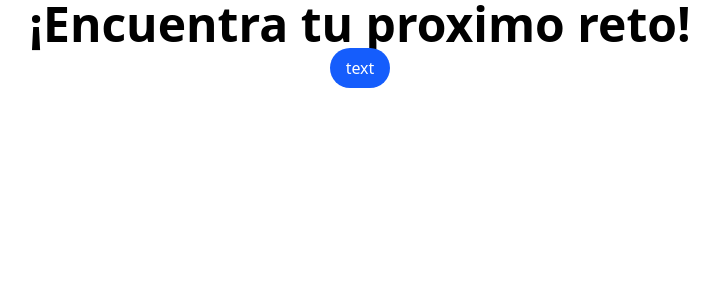
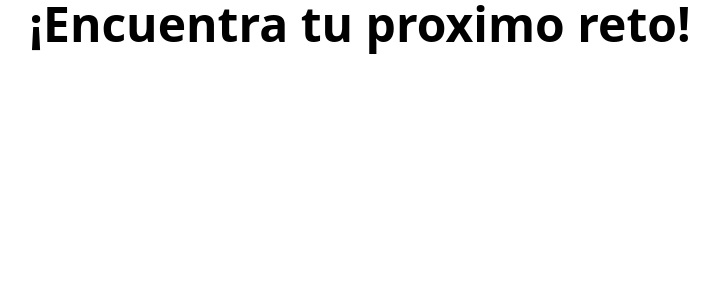
Before and after one commit to isantidev/cyclingEvents, a React (Vite) app: page / in a window 1280 px wide. Shown: the top 300 px of the page, without its empty margins (280-999 px from the left). Built offline with nearby package versions, Linux system fonts and the light colour scheme.

Commit message:
Ready to merge

```diff
--- a/src/App.tsx
+++ b/src/App.tsx
@@ -1,5 +1,4 @@
 // import HeroBanner from "./components/Hero/HeroBanner";
-import Button from "./components/Button/Button";
 
 function App() {
     return (
@@ -7,7 +6,6 @@ function App() {
             <h1 className="text-5xl font-extrabold">
                 ¡Encuentra tu proximo reto!
             </h1>
-            <Button children="text" />
         </main>
     );
 }
```
